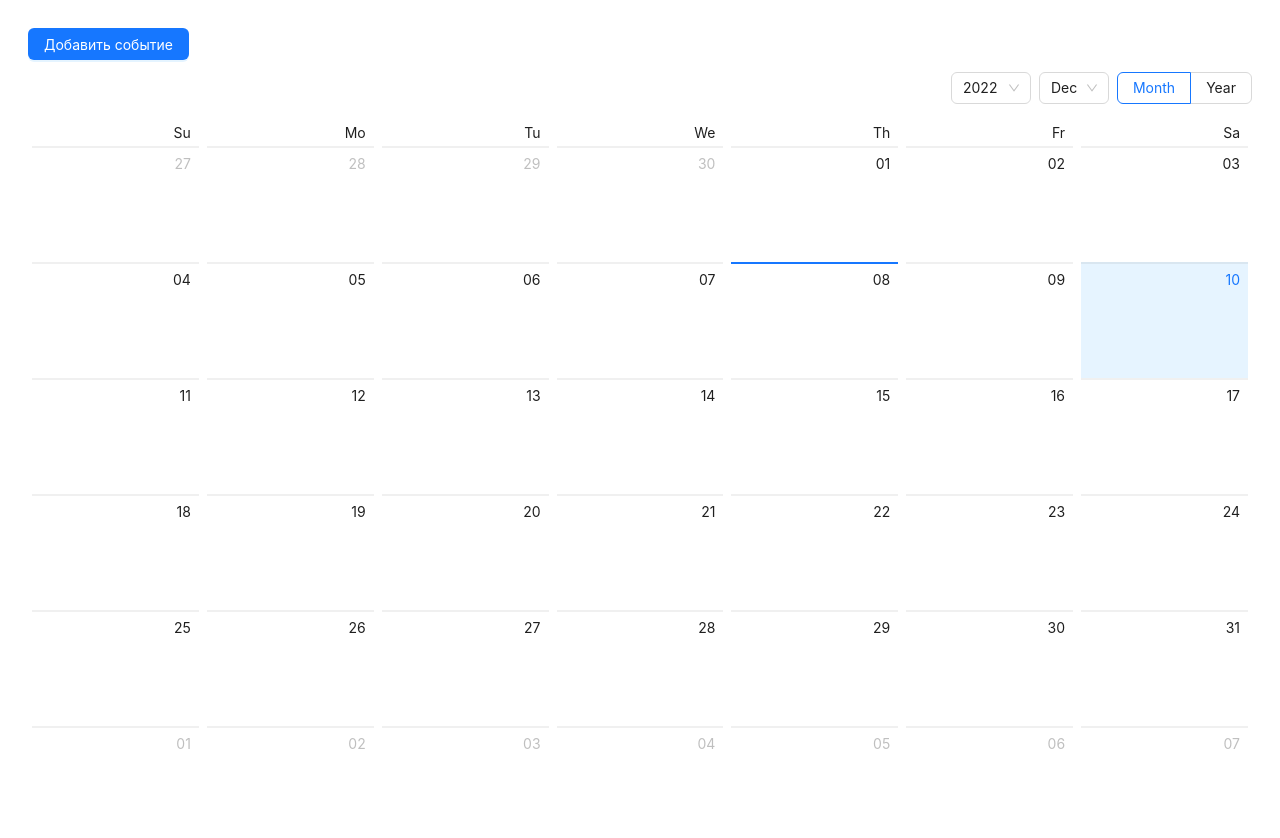
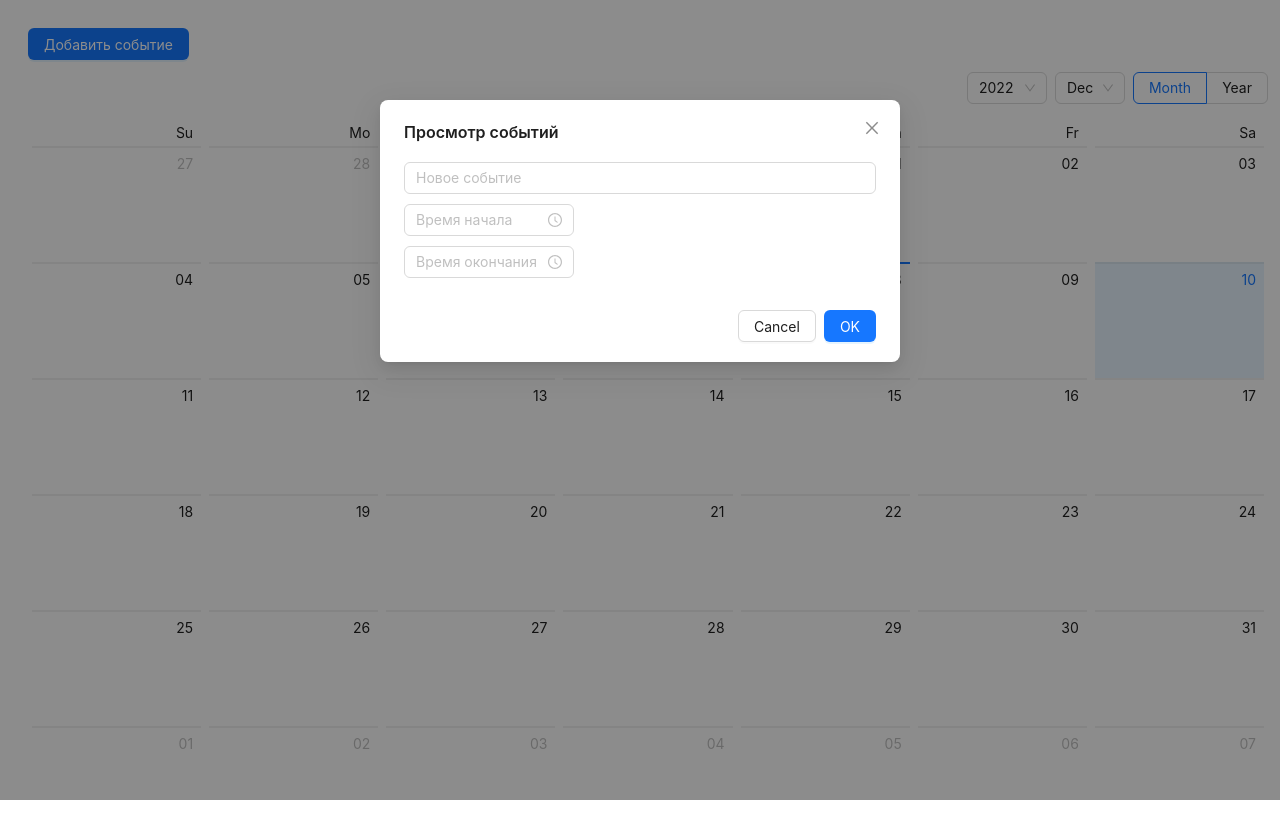
Before and after one commit to Matthewse/calendar, a React (Create React App) app: page / in a window 1280 px wide. Both pictures are taken after a click on the element "10". Shown: the top 838 px of the page. Built offline with nearby package versions, Linux system fonts and the light colour scheme; the HTML template or start-up script is replaced by a standard one.

Commit message:
Added eventModal

```diff
--- a/src/components/EventCalendar.tsx
+++ /dev/null
@@ -1,8 +0,0 @@
-import React from 'react';
-import { Calendar } from 'antd';
-
-const EventCalendar: React.FC = () => {
-    return <Calendar />;
-};
-
-export default EventCalendar;
--- /dev/null
+++ b/src/components/EventCalendar/EventCalendar.tsx
@@ -0,0 +1,11 @@
+import { Calendar } from 'antd';
+
+interface ICalendarProps {
+    onDateSelect: () => void;
+}
+
+const EventCalendar: React.FC<ICalendarProps> = ({ onDateSelect }) => {
+    return <Calendar onSelect={onDateSelect} />;
+};
+
+export default EventCalendar;
--- /dev/null
+++ b/src/components/EventCalendar/index.tsx
@@ -0,0 +1,3 @@
+import EventCalendar from './EventCalendar';
+
+export { EventCalendar };
--- /dev/null
+++ b/src/components/EventModal/EventModal.css
@@ -0,0 +1,14 @@
+.create-event-wrapper {
+    padding: 10px 0;
+    display: flex;
+    flex-direction: column;
+}
+
+.new-event-field {
+    margin-bottom: 10px;
+}
+
+.time-picker {
+    width: 170px;
+    margin-bottom: 10px;
+}
--- /dev/null
+++ b/src/components/EventModal/EventModal.tsx
@@ -0,0 +1,23 @@
+import { FC } from 'react';
+import { Input, Modal, TimePicker } from 'antd';
+import './EventModal.css';
+
+interface IModalProps {
+    title: string;
+    isOpen: boolean;
+    closeModal: () => void;
+}
+
+const EventModal: FC<IModalProps> = ({ title, isOpen, closeModal }) => {
+    return (
+        <Modal title={title} open={isOpen} onCancel={closeModal}>
+            <div className='create-event-wrapper'>
+                <Input className='new-event-field' placeholder="Новое событие" />
+                <TimePicker className='time-picker' placeholder="Время начала" />
+                <TimePicker className='time-picker' placeholder="Время окончания" />
+            </div>
+        </Modal>
+    );
+};
+
+export default EventModal;
--- /dev/null
+++ b/src/components/EventModal/index.tsx
@@ -0,0 +1,3 @@
+import EventModal from './EventModal';
+
+export { EventModal };
--- a/src/pages/Event.tsx
+++ b/src/pages/Event.tsx
@@ -1,19 +1,26 @@
 import { FC, useState } from 'react';
 import { Button } from 'antd';
-import EventCalendar from '../components/EventCalendar';
+import { EventCalendar } from '../components/EventCalendar';
+import { EventModal } from '../components/EventModal';
 import './Event.css';
 
 const Event: FC = () => {
-    const [isModalOpen, setIsModalOpen] = useState<boolean>(false);
+    const [isModalOpen, setIsModalOpen] = useState(false);
 
     const openModalHandler = () => setIsModalOpen(true);
+    const closeModalHandler = () => setIsModalOpen(false);
 
     return (
         <div className="wrapper">
             <Button type="primary" onClick={openModalHandler}>
                 Добавить событие
             </Button>
-            <EventCalendar />
+            <EventCalendar onDateSelect={openModalHandler} />
+            <EventModal
+                title="Просмотр событий"
+                isOpen={isModalOpen}
+                closeModal={closeModalHandler}
+            />
         </div>
     );
 };
```
Also changed, not shown: .eslintrc.json.
